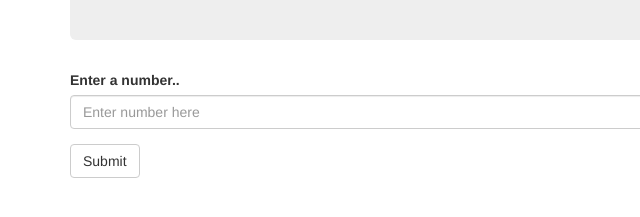
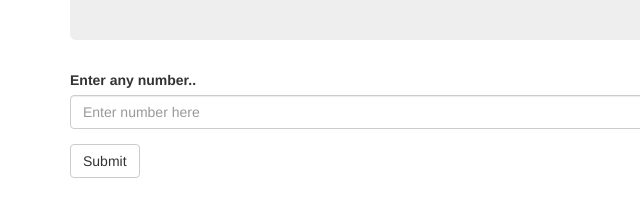
Before and after one commit to sabyachu/CodeReview3, a plain HTML site: page index.html in a window 1280 px wide. Shown: the part 225-442 px from the top of the page, 0-640 px from the left. Drawn offline with Linux system fonts and the light colour scheme.

```diff
--- a/index.html
+++ b/index.html
@@ -15,7 +15,7 @@
 
       <form id="numbers">
         <div class="form-group">
-          <label for="number">Enter a number..</label>
+          <label for="number">Enter any number..</label>
           <input type="number" class="form-control" id="number" placeholder="Enter number here">
         </div>
 
```
